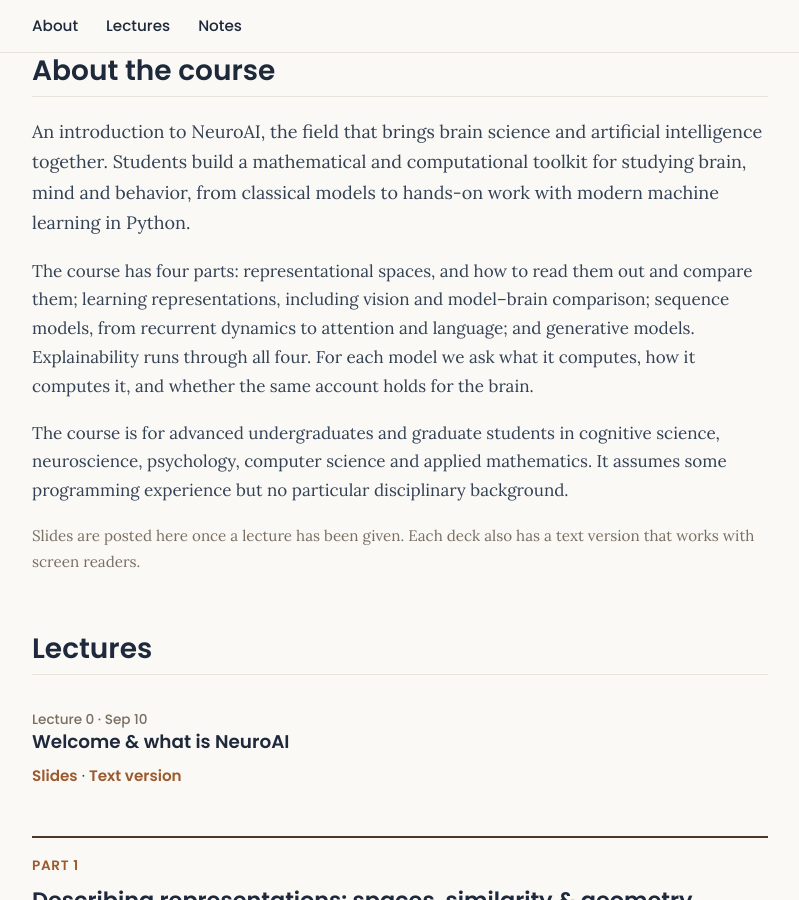
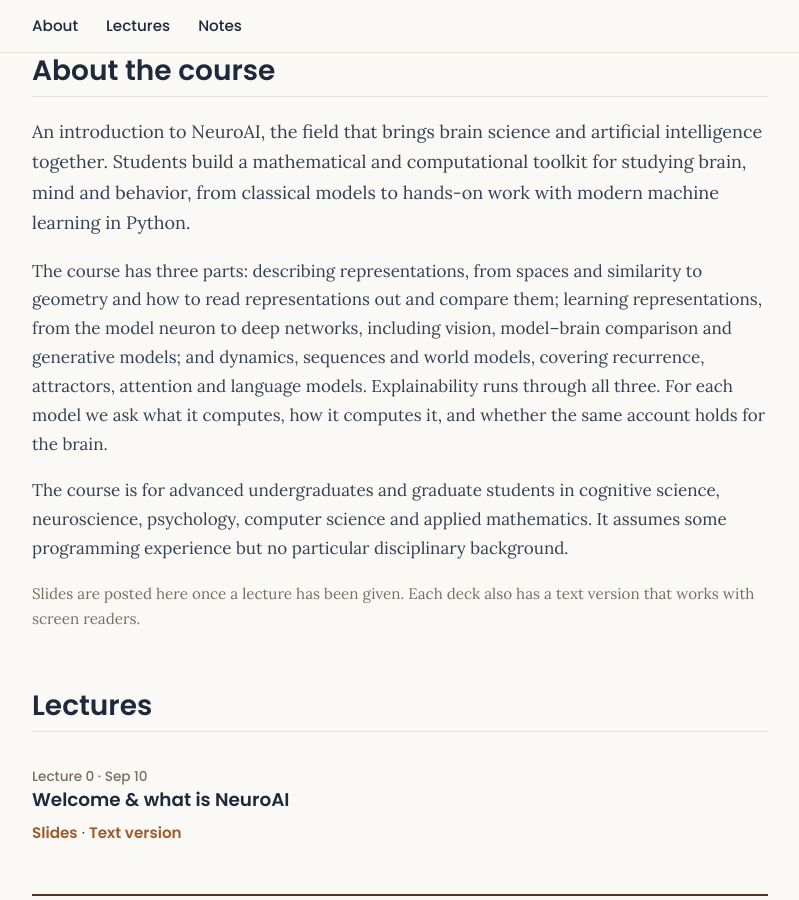
Before and after one commit to tserre/tserre.github.io, a Jekyll site: the page built from cpsy1291/index.html, in a window 1280 px wide and 900 px high, scrolled down 336 px. Shown: the whole window, without its empty margins (240-1039 px from the left). Built offline with Jekyll 4.4.1, drawn with Linux system fonts in a browser that asks for light colours.

Commit message:
CPSY 1291: describe the three-part outline

```diff
--- a/cpsy1291/index.html
+++ b/cpsy1291/index.html
@@ -19,7 +19,7 @@
 
 <p class="lede">An introduction to NeuroAI, the field that brings brain science and artificial intelligence together. Students build a mathematical and computational toolkit for studying brain, mind and behavior, from classical models to hands-on work with modern machine learning in Python.</p>
 
-<p>The course has four parts: representational spaces, and how to read them out and compare them; learning representations, including vision and model–brain comparison; sequence models, from recurrent dynamics to attention and language; and generative models. Explainability runs through all four. For each model we ask what it computes, how it computes it, and whether the same account holds for the brain.</p>
+<p>The course has three parts: describing representations, from spaces and similarity to geometry and how to read representations out and compare them; learning representations, from the model neuron to deep networks, including vision, model–brain comparison and generative models; and dynamics, sequences and world models, covering recurrence, attractors, attention and language models. Explainability runs through all three. For each model we ask what it computes, how it computes it, and whether the same account holds for the brain.</p>
 
 <p>The course is for advanced undergraduates and graduate students in cognitive science, neuroscience, psychology, computer science and applied mathematics. It assumes some programming experience but no particular disciplinary background.</p>
 
```
